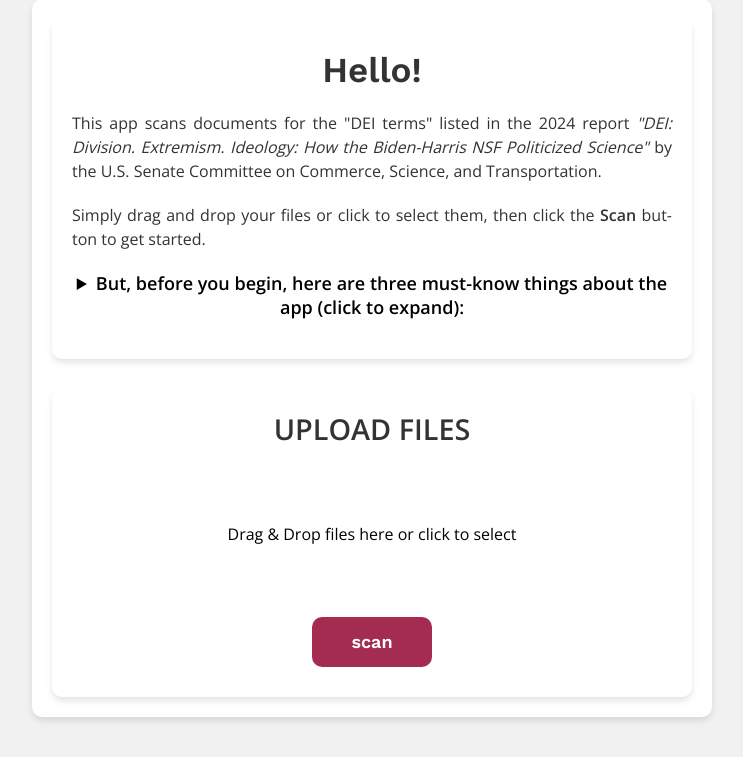
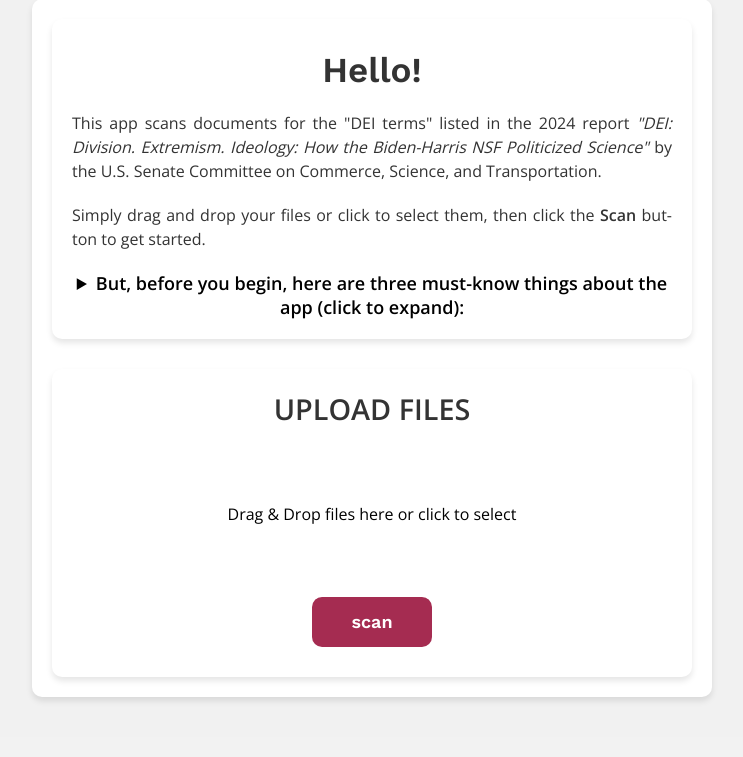
Before and after one commit to deelobo/keyword_scanner_app, a Flask app: page / in a window 1280 px wide. Shown: the part 164-921 px from the top of the page, without its empty margins (268-1011 px from the left). After the commit the page ends 865 px from the top, so only its background shows below. Run offline with Flask 2, Linux system fonts and the light colour scheme.

Commit message:
Refactor introduction layout in index.html and consolidate styling in style.css for improved clarity and consistency

```diff
--- a/static/style.css
+++ b/static/style.css
@@ -28,14 +28,6 @@ body {
 }
 
 /* Introduction Container */
-.intro-container {
-    background-color: #ffffff;
-    padding: 20px;
-    border-radius: 10px;
-    box-shadow: 0px 4px 6px rgba(0, 0, 0, 0.1);
-    margin-bottom: 30px;
-    text-align: center;
-}
 
 .introduction {
     font-size: 18px;
@@ -43,6 +35,12 @@ body {
     display: inline-block;
     max-width: 100%;
     margin-bottom: 20px;
+    background-color: #ffffff;
+    padding: 20px;
+    border-radius: 10px;
+    box-shadow: 0px 4px 6px rgba(0, 0, 0, 0.1);
+    margin-bottom: 30px;
+    text-align: center;
 }
 
 .introduction h2 {
--- a/templates/index.html
+++ b/templates/index.html
@@ -16,7 +16,6 @@
 <body>
     <div class="banner">keyword scanner</div>
     <div class="container">
-        <div class="intro-container">
         <div class="introduction">
             <h2>Hello!</h2>
             <p>
@@ -51,9 +50,6 @@
                 </ol>
             </details>
         </div>
-        </div>
-
-        <!-- Right Container -->
         <div class="upload-results-container">
             <!-- File Upload Section -->
             <h3>UPLOAD FILES</h3>
```
Lines whose indentation alone changed are shown as unchanged.
